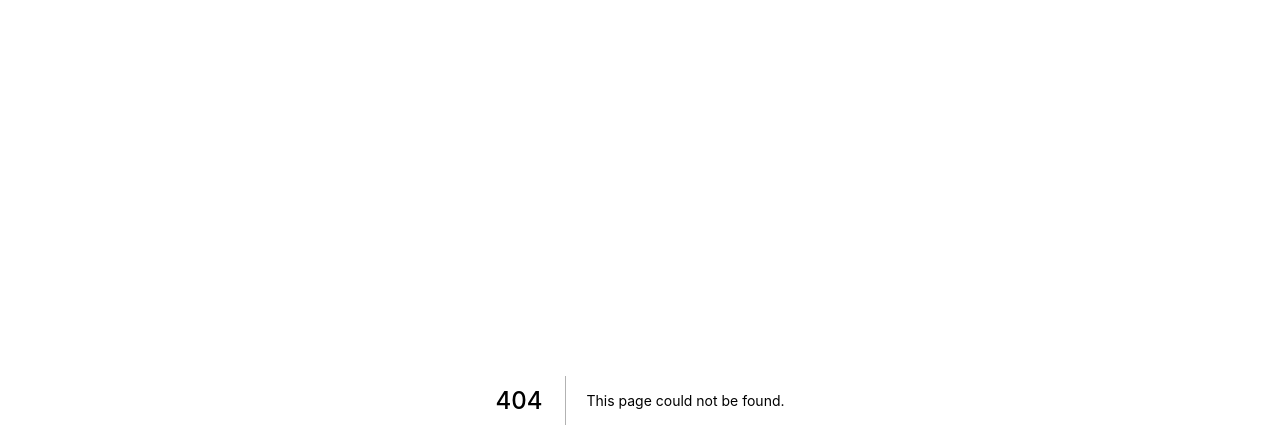
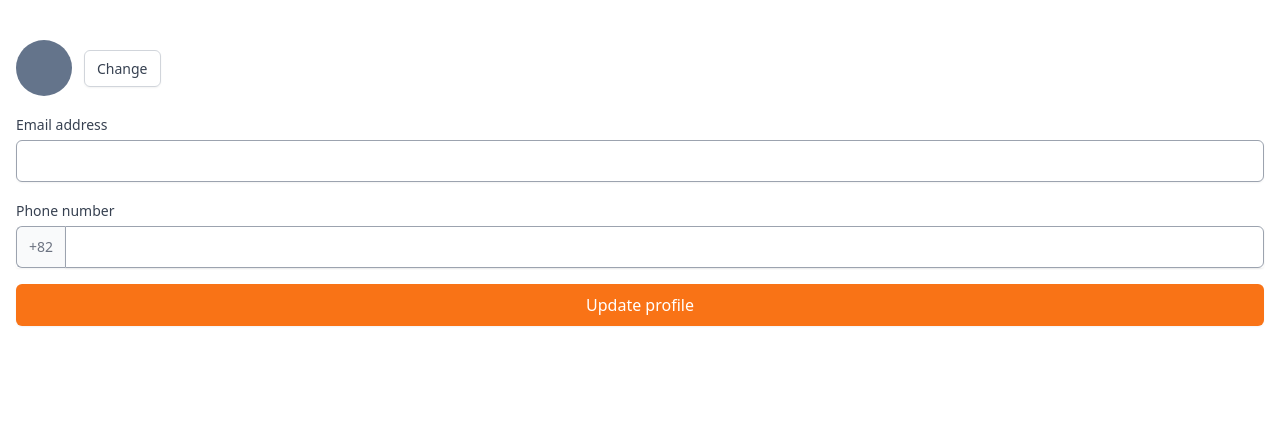
Before and after one commit to nlom0218/carrot-market, a Next.js app: page /profile/edit in a window 1280 px wide. Before the commit this address had no page. Shown: the top 448 px of the page. Built offline with nearby package versions, Linux system fonts and the light colour scheme.

Commit message:
edit Profile

```diff
--- /dev/null
+++ b/pages/profile/edit.tsx
@@ -0,0 +1,59 @@
+import { NextPage } from "next";
+
+const EditProfile: NextPage = () => {
+  return (
+    <div className="space-y-4 py-10 px-4">
+      <div className=" flex items-center space-x-3">
+        <div className="h-14 w-14 rounded-full bg-slate-500" />
+        <div>
+          <label
+            htmlFor="picture"
+            className=" cursor-pointer rounded-md border border-gray-300 py-2 px-3 text-sm font-medium text-gray-700 shadow-sm focus:ring-2 focus:ring-orange-500 focus:ring-offset-2"
+          >
+            Change
+            <input
+              type="file"
+              className=" hidden"
+              id="picture"
+              accept="image/*"
+            />
+          </label>
+        </div>
+      </div>
+      <div className="space-y-1">
+        <label htmlFor="email" className=" text-sm font-medium text-gray-700">
+          Email address
+        </label>
+        <div className="mt-1">
+          <input
+            id="email"
+            type="email"
+            required
+            className=" w-full appearance-none rounded-md border border-gray-400 px-3 py-2 placeholder-gray-400 shadow-sm focus:border-orange-500 focus:outline-none focus:ring-orange-500"
+          />
+        </div>
+      </div>
+      <div className="space-y-1">
+        <label htmlFor="email" className=" text-sm font-medium text-gray-700">
+          Phone number
+        </label>
+        <div className="flex rounded-sm shadow-sm">
+          <span className="flex select-none items-center justify-center rounded-l-md border border-r-0 border-gray-400 bg-gray-50 px-3 text-sm text-gray-500">
+            +82
+          </span>
+          <input
+            id="input"
+            type="number"
+            required
+            className=" w-full appearance-none rounded-md rounded-l-none border border-gray-400 px-3 py-2 placeholder-gray-400 shadow-sm focus:border-orange-500 focus:outline-none focus:ring-orange-500"
+          />
+        </div>
+      </div>
+      <button className=" mt-6 w-full rounded-md border border-transparent bg-orange-500 py-2 px-4 font-medium text-white shadow-sm transition-colors hover:bg-orange-600 focus:outline-none focus:ring-2 focus:ring-orange-500 focus:ring-offset-2">
+        Update profile
+      </button>
+    </div>
+  );
+};
+
+export default EditProfile;
```
